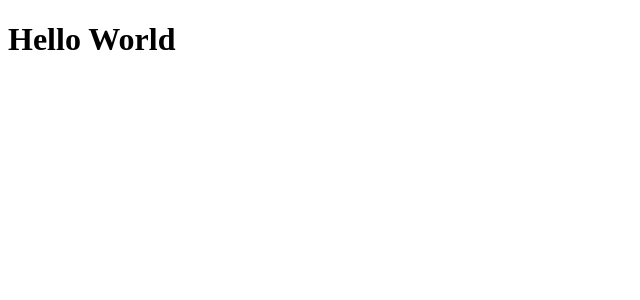
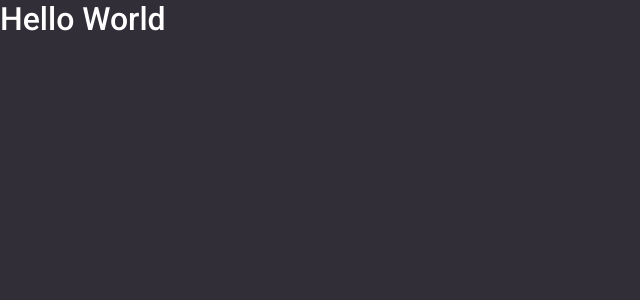
Before and after one commit to luizandrends/xlab-frontend, a React (Create React App) app: page / in a window 1280 px wide. Shown: the top 300 px of the page, without its empty margins (0-640 px from the left). Built offline with nearby package versions, Linux system fonts and the light colour scheme; the HTML template or start-up script is replaced by a standard one.

Commit message:
feat: creating global style

```diff
--- a/package.json
+++ b/package.json
@@ -10,9 +10,11 @@
     "@types/node": "^12.0.0",
     "@types/react": "^16.9.0",
     "@types/react-dom": "^16.9.0",
+    "@types/styled-components": "^5.1.1",
     "react": "^16.13.1",
     "react-dom": "^16.13.1",
     "react-scripts": "3.4.1",
+    "styled-components": "^5.1.1",
     "typescript": "~3.7.2"
   },
   "scripts": {
@@ -44,6 +46,7 @@
     "eslint-config-airbnb": "^18.2.0",
     "eslint-config-prettier": "^6.11.0",
     "eslint-import-resolver-typescript": "^2.0.0",
+    "eslint-loader": "^4.0.2",
     "eslint-plugin-import": "^2.22.0",
     "eslint-plugin-jsx-a11y": "^6.3.1",
     "eslint-plugin-prettier": "^3.1.4",
--- a/src/App.tsx
+++ b/src/App.tsx
@@ -1,7 +1,14 @@
 import React from 'react';
 
+import GlobalStyle from './styles/global';
+
 const App: React.FC = () => {
-  return <h1>Hello World</h1>;
+  return (
+    <>
+      <GlobalStyle />
+      <h1>Hello World</h1>
+    </>
+  );
 };
 
 export default App;
--- /dev/null
+++ b/src/styles/global.ts
@@ -0,0 +1,27 @@
+import { createGlobalStyle } from 'styled-components';
+
+export default createGlobalStyle`
+  @import url('https://fonts.googleapis.com/css2?family=Roboto:wght@100;400;500&display=swap');
+
+  * {
+    margin: 0;
+    padding: 0;
+    box-sizing: border-box;
+    outline: 0;
+  }
+  body {
+    background: #312E38;
+    color: #FFF;
+    -webkit-font-smoothing: antialiased;
+  }
+  body, input, button {
+    font-family: 'Roboto', sans-serif;
+    font-size: 16px;
+  }
+  h1, h2, h3, h4, h5, h6, strong {
+    font-weight: 500;
+  }
+  button {
+    cursor: pointer;
+  }
+`;
```
Also changed, not shown: 1 other file (tests, documents, lock files or other folders).
